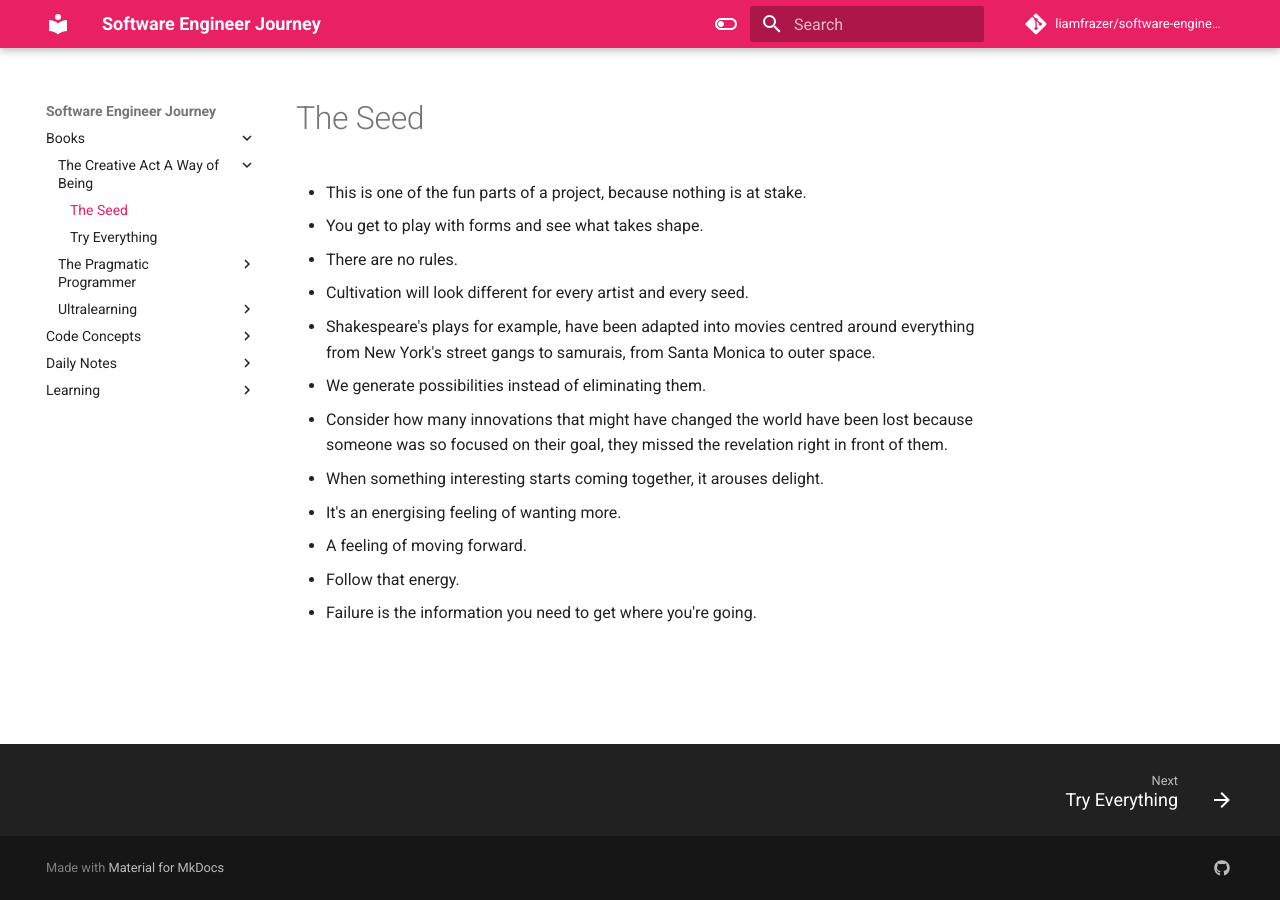
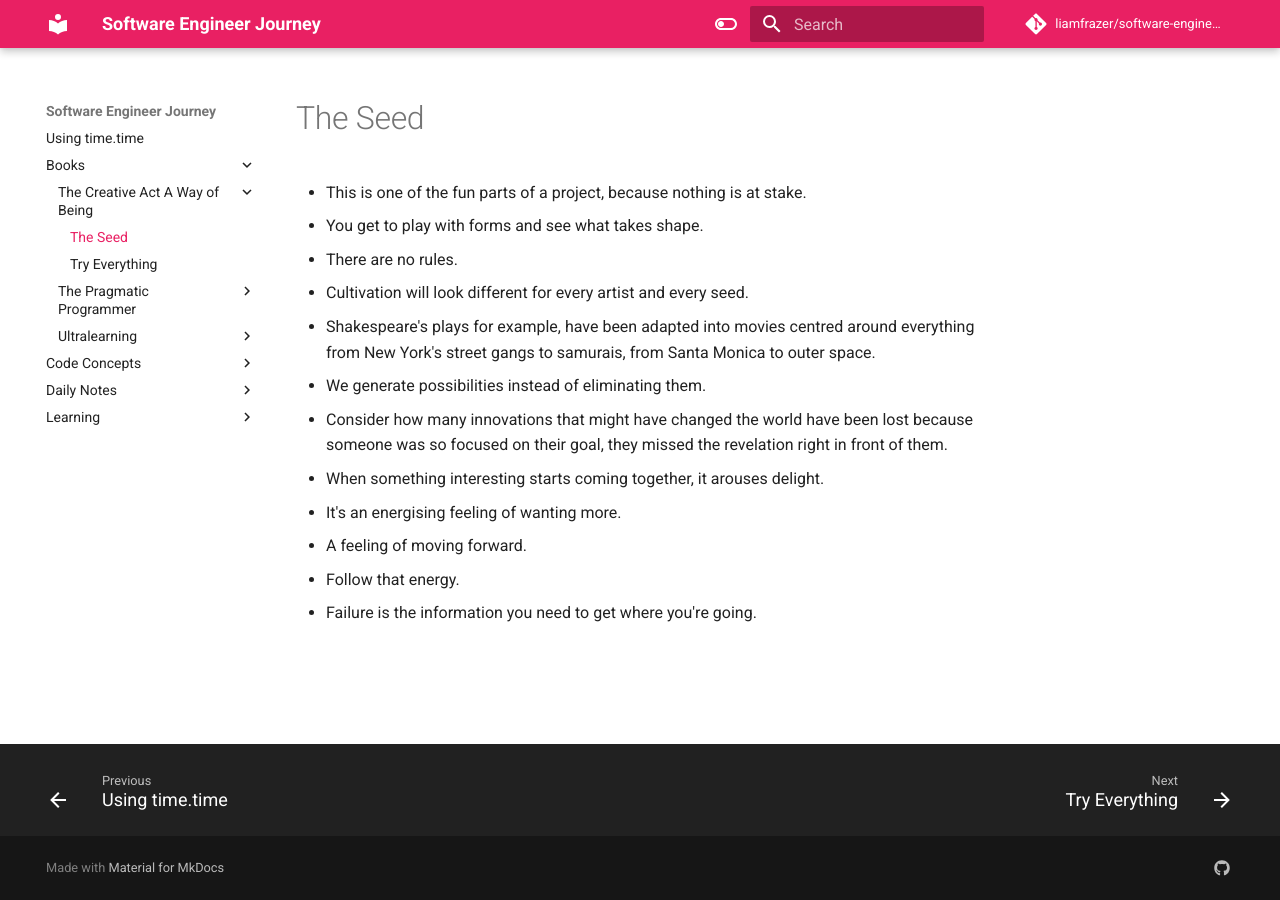
Before and after one commit to liamfrazer/software-engineer-journey, an MkDocs documentation site: the page built from docs/Books/The Creative Act - A Way of Being/The Seed.md, in a window 1280 px wide. Built offline with MkDocs 1.6.1 and Material for MkDocs 9.7.7, drawn with Linux system fonts in a browser that asks for light colours; comment, search, counter and statistics services are not loaded.

Commit message:
vault backup: 2024-01-23 19:44:06

```diff
--- /dev/null
+++ b/docs/Using time.time.md
@@ -0,0 +1,5 @@
+---
+tags:
+  - csharp
+---
+# Using time.time
```
Also changed, not shown: index.md (+1 -0 lines).
